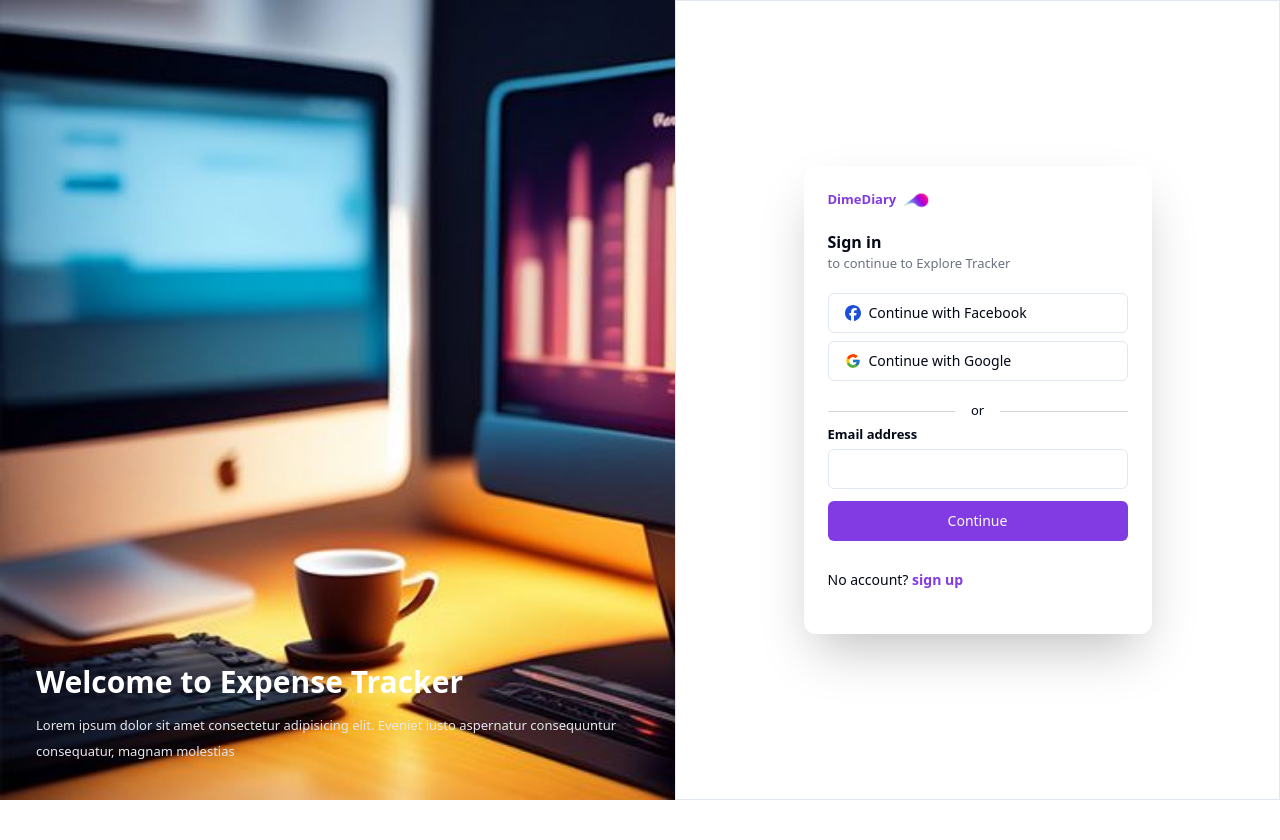
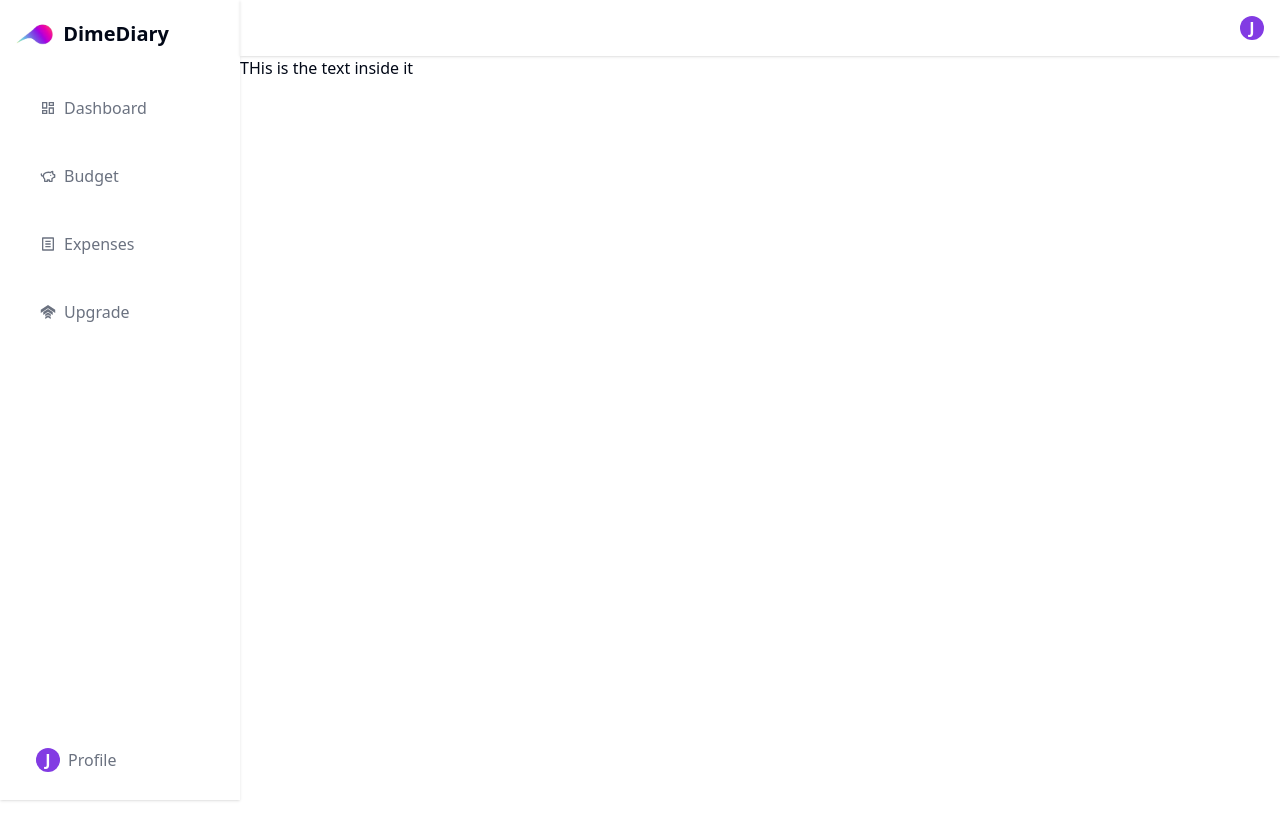
Before and after one commit to Enigmatic-Eni/expense-tracker, a React (Vite) app: page /signUp in a window 1280 px wide. Shown: the top 840 px of the page. Before the commit the page ends 800 px from the top, so only its background shows below. Built offline with nearby package versions, Linux system fonts and the light colour scheme.

Commit message:
Navbar and Sidebar

```diff
--- a/src/App.jsx
+++ b/src/App.jsx
@@ -2,6 +2,8 @@ import SignUp from './components/Sign_In'
 import React from 'react';
 import { BrowserRouter as Router, Route, Routes } from 'react-router-dom';
 import Home from './pages/home';
+import Sidebar from './components/sidebar';
+import Test from './pages/test';
 
 function App() {
 
@@ -13,7 +15,8 @@ function App() {
           <Route path="/signUp" element={<SignUp />} />
         </Routes>
       </Router> */}
-      <SignUp />
+      {/* <SignUp /> */}
+      <Test/>
     </div>
   )
 }
--- /dev/null
+++ b/src/components/Navbar.jsx
@@ -0,0 +1,16 @@
+import React from 'react'
+
+export default function Navbar() {
+    const currentUser = "Jerome"
+
+  const initial = currentUser?.split(" ")?.map((n) => n[0])?.join("");
+
+  return (
+    <div className='shadow h-14 w-full flex items-center justify-between px-4'>
+    <div className=""></div>
+    <div className="initial bg-brand-color w-6 h-6 items-center text-center rounded-full text-white font-bold">
+      {initial}
+    </div>
+  </div>
+  )
+}
--- /dev/null
+++ b/src/components/Sidebar.jsx
@@ -0,0 +1,115 @@
+import logo from "../assets/logo.png";
+import { MdOutlineDashboard } from "react-icons/md";
+import React, { useState } from "react";
+import { LuPiggyBank } from "react-icons/lu";
+import { RiFileListLine } from "react-icons/ri";
+import { GiUpgrade } from "react-icons/gi";
+import { FiMenu } from "react-icons/fi";
+import { MdClose } from "react-icons/md";
+
+export default function Sidebar() {
+  const [isOpen, setIsOpen] = useState(false);
+
+  const links = [
+    {
+      name: "Dashboard",
+      icon: <MdOutlineDashboard />,
+      path: ``,
+    },
+    {
+      name: "Budget",
+      icon: <LuPiggyBank />,
+      path: ``,
+    },
+    {
+      name: "Expenses",
+      icon: <RiFileListLine />,
+      path: ``,
+    },
+    {
+      name: "Upgrade",
+      icon: <GiUpgrade />,
+      path: ``,
+    },
+  ];
+
+  const currentUser = "Jerome";
+
+  const initial = currentUser
+    ?.split(" ")
+    ?.map((n) => n[0])
+    ?.join("");
+
+  return (
+    <div className=" ">
+      <div className=" px-3 shadow w-[15rem] min-h-screen md:flex flex-col justify-between hidden ">
+        <div className=" ">
+          <div className="flex items-center gap-2 py-5">
+            <img src={logo} alt="" className=" w-[20%]" />
+            <p className={`text-xl font-bold text-`}>DimeDiary</p>
+          </div>
+          <div className=" flex flex-col gap-5 px-4 pt-4">
+            {links.map((items, index) => (
+              <div key={index}>
+                <button
+                  className={` flex items-center font-medium text-text-color gap-2 w-[90%] transition-all duration-500 ease-in-out py-3 pl-3 hover:bg-[#c2b2d9] hover:text-brand-color rounded-lg `}
+                >
+                  <p>{items.icon}</p>
+                  <p>{items.name}</p>
+                </button>
+              </div>
+            ))}
+          </div>
+        </div>
+
+        <div className=" flex gap-2 profile px-6 pb-7 hover:cursor-pointer">
+          <div className=" bg-brand-color w-6 items-center text-center rounded-full text-white font-bold">
+            {initial}
+          </div>
+          <p className=" text-text-color font-medium">Profile</p>
+        </div>
+      </div>
+
+      <button
+        onClick={() => setIsOpen(!isOpen)}
+        className="fixed top-4  z-10 p-2 md:hidden"
+      >
+        {isOpen ? <MdClose size={24} /> : <FiMenu size={24} />}
+      </button>
+
+      <div
+        className={`flex ${
+          isOpen ? "w-[15rem]" : "w-0"
+        } transition-all duration-300 overflow-hidden`}
+      >
+        <div className=" px-3 shadow w-[15rem] min-h-screen flex flex-col justify-between ">
+          <div className=" ">
+            <div className="flex items-center gap-2 py-5 pl-6">
+              <img src={logo} alt="" className=" w-[20%]" />
+              <p className={`text-xl font-bold text-`}>DimeDiary</p>
+            </div>
+            <div className=" flex flex-col gap-5 px-4 pt-4">
+              {links.map((items, index) => (
+                <div key={index}>
+                  <button
+                    className={` flex items-center font-medium text-text-color gap-2 w-[90%] transition-all duration-500 ease-in-out py-3 pl-3 hover:bg-[#c2b2d9] hover:text-brand-color rounded-lg `}
+                  >
+                    <p>{items.icon}</p>
+                    <p>{items.name}</p>
+                  </button>
+                </div>
+              ))}
+            </div>
+          </div>
+
+          <div className=" flex gap-2 profile px-6 pb-7 hover:cursor-pointer">
+            <div className=" bg-brand-color w-6 items-center text-center rounded-full text-white font-bold">
+              {initial}
+            </div>
+            <p className=" text-text-color font-medium">Profile</p>
+          </div>
+        </div>
+      </div>
+    </div>
+  );
+}
--- a/src/pages/Home.jsx
+++ b/src/pages/Home.jsx
@@ -27,7 +27,7 @@ export default function Home() {
             <h1>Manage your Expenses</h1>
             <h1 className="text-[#823BE3]">Control your Money</h1>
           </div>
-          <p className="font-bold mb-7">Start Creating your budget and save ton of money</p>
+          <p className="font-bold mb-7">Start Creating Your Budget and Save Ton of Money</p>
           <Button className=" bg-[#823BE3] text-white px-4 py-2 rounded font-semibold hover:bg-[#8f66c7]">
             Get Started
           </Button>
--- /dev/null
+++ b/src/pages/test.jsx
@@ -0,0 +1,19 @@
+import Sidebar from '@/components/sidebar'
+import Navbar from '@/components/Navbar'
+import React from 'react'
+
+export default function Test() {
+  return (
+    // How to place the na
+    <div className=' flex'>
+<Sidebar/>
+<div className=' w-full'>
+<Navbar/>
+<div>
+    THis is the text inside it
+</div>
+
+</div>
+    </div>
+  )
+}
--- a/tailwind.config.js
+++ b/tailwind.config.js
@@ -16,6 +16,7 @@ module.exports = {
 
 			// made colors
 			'brand-color': "#823BE3",
+			'text-color': "#6b7280",
 
   			card: {
   				DEFAULT: 'hsl(var(--card))',
```
